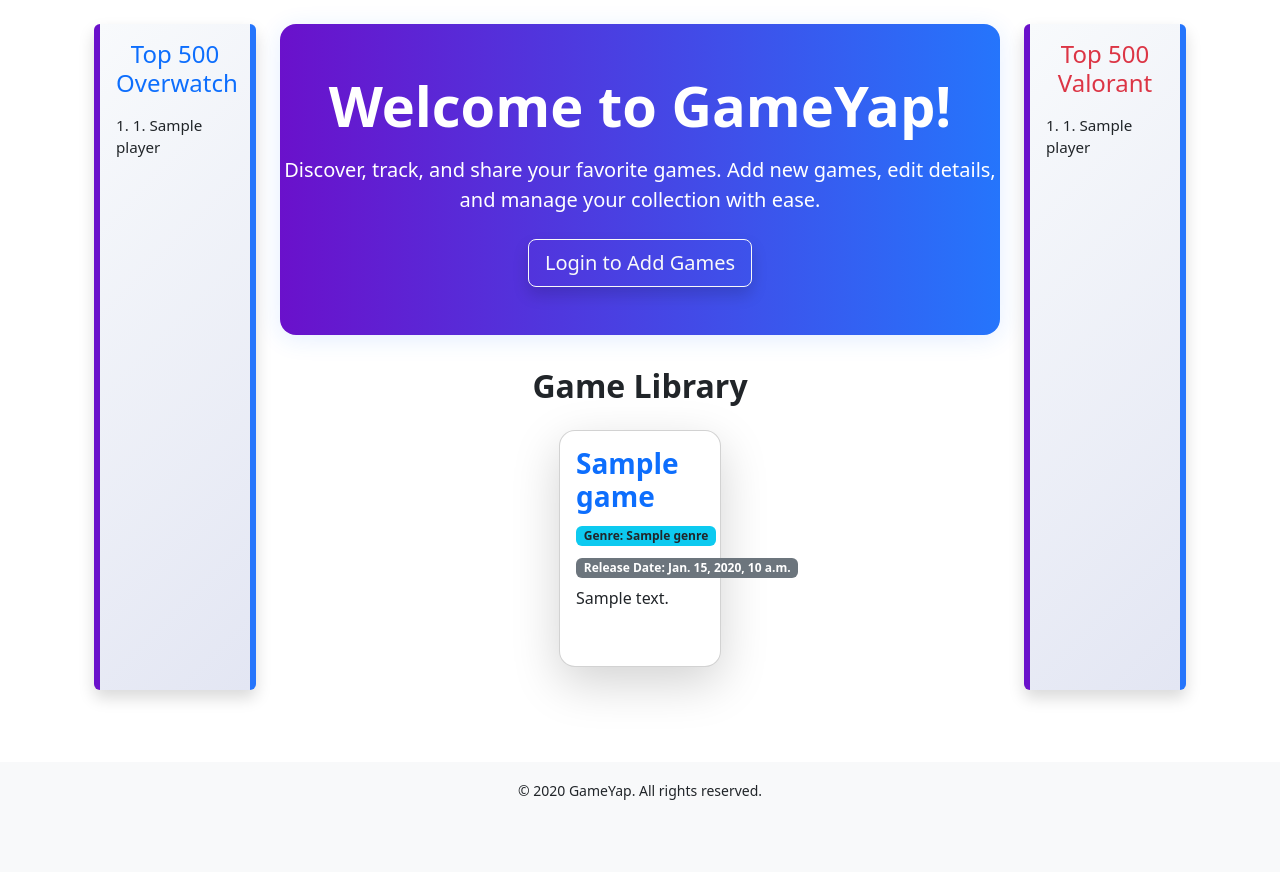
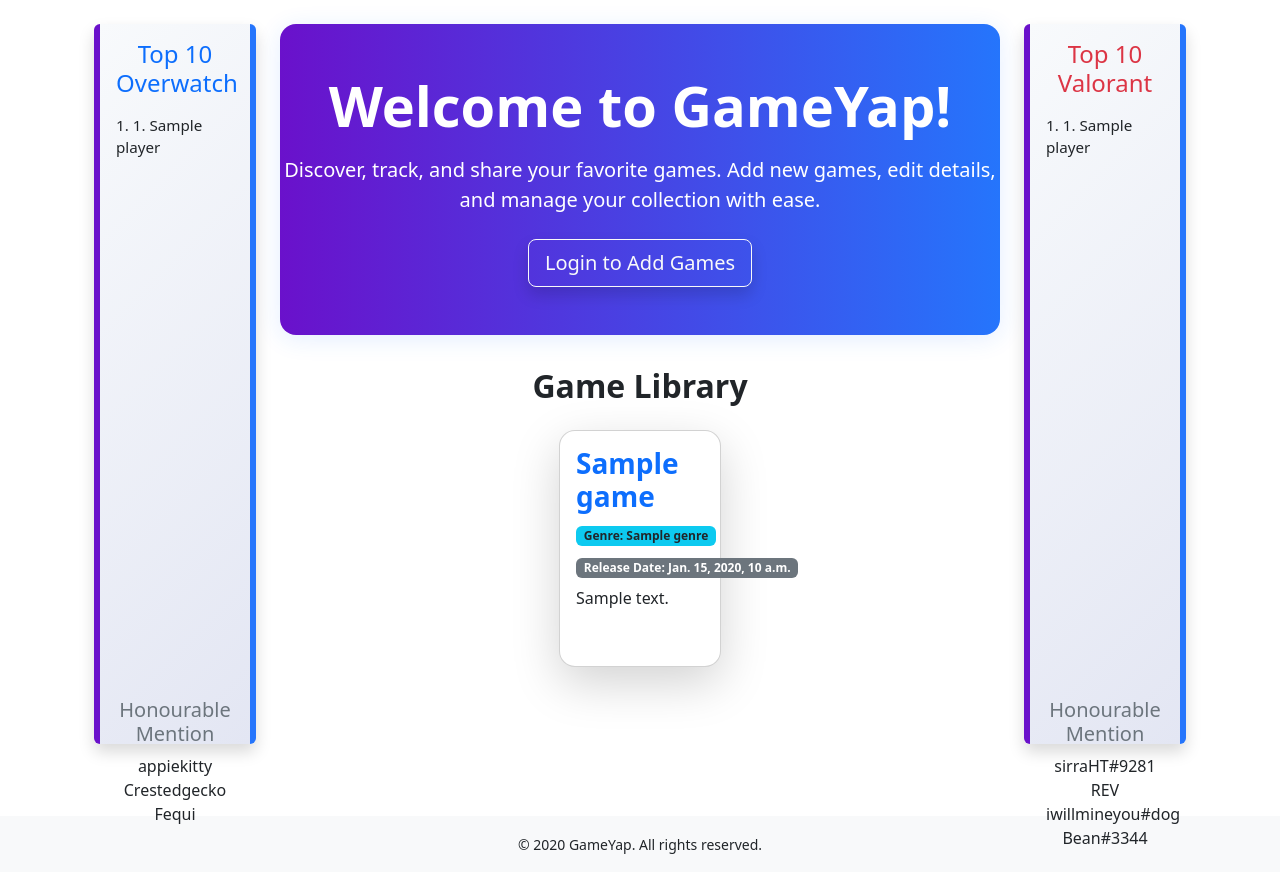
Before and after one commit to iwillmineya/Individual-Full-Stack-Project, a Django app: template mainproject/gameyap/templates/index.html in a window 1280 px wide. Shown: the part 56-928 px from the top of the page. Before the commit the page ends 856 px from the top, so only its background shows below. Run offline with Django 5.2, Linux system fonts and the light colour scheme; the template is opened without the code that fills it: most values are stand-ins (such as "Sample title", 1, 10 or a date in 2020).

Commit message:
mentions

```diff
--- a/mainproject/gameyap/templates/index.html
+++ b/mainproject/gameyap/templates/index.html
@@ -6,12 +6,20 @@
     <!-- Left Leaderboard -->
     <aside class="col-lg-2 d-none d-lg-block">
       <div class="leaderboard p-3 mb-4 bg-white shadow rounded" style="min-height: 80vh;">
-        <h4 class="text-center text-primary mb-3">Top 500 Overwatch</h4>
+        <h4 class="text-center text-primary mb-3">Top 10 Overwatch</h4>
         <ol class="leaderboard-list" style="height: 70vh; overflow-y: auto; font-size: 0.95rem;">
           {% for player in leaderboard_ow %}
             <li class="mb-1">{{ forloop.counter }}. {{ player }}</li>
           {% endfor %}
         </ol>
+        <div class="mt-4">
+          <h5 class="text-center text-secondary">Honourable Mention</h5>
+          <ul class="list-unstyled text-center">
+            <li id="ow-honourable">appiekitty</li>
+            <li id="ow-honourable">Crestedgecko</li>
+            <li id="ow-honourable">Fequi</li>
+          </ul>
+        </div>
       </div>
     </aside>
 
@@ -61,12 +69,20 @@
     <!-- Right Leaderboard -->
     <aside class="col-lg-2 d-none d-lg-block">
       <div class="leaderboard p-3 mb-4 bg-white shadow rounded" style="min-height: 80vh;">
-        <h4 class="text-center text-danger mb-3">Top 500 Valorant</h4>
+        <h4 class="text-center text-danger mb-3">Top 10 Valorant</h4>
         <ol class="leaderboard-list" style="height: 70vh; overflow-y: auto; font-size: 0.95rem;">
           {% for player in leaderboard_val %}
             <li class="mb-1">{{ forloop.counter }}. {{ player }}</li>
           {% endfor %}
         </ol>
+        <div class="mt-4">
+          <h5 class="text-center text-secondary">Honourable Mention</h5>
+          <ul class="list-unstyled text-center">
+            <li id="val-honourable">sirraHT#9281</li>
+            <li id="val-honourable">REV iwillmineyou#dog</li>
+            <li id="val-honourable">Bean#3344</li>
+          </ul>
+        </div>
       </div>
     </aside>
   </div>
```
